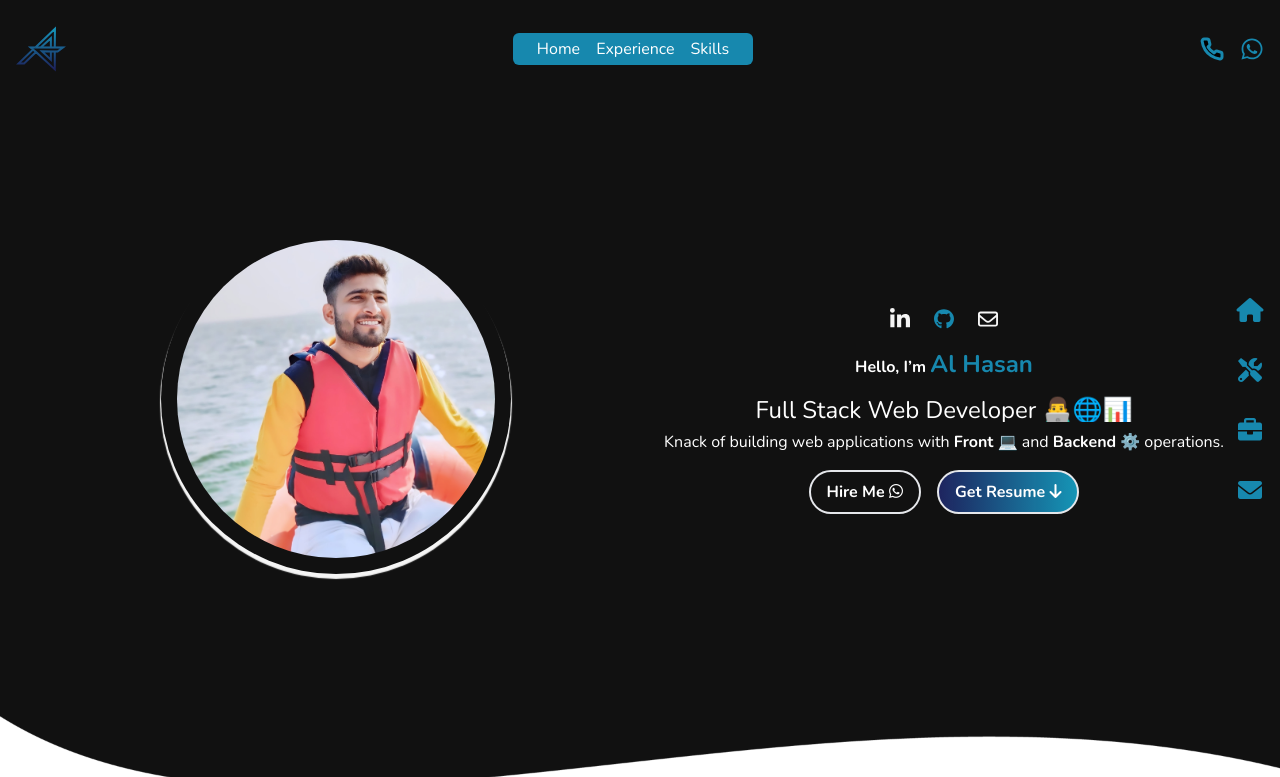
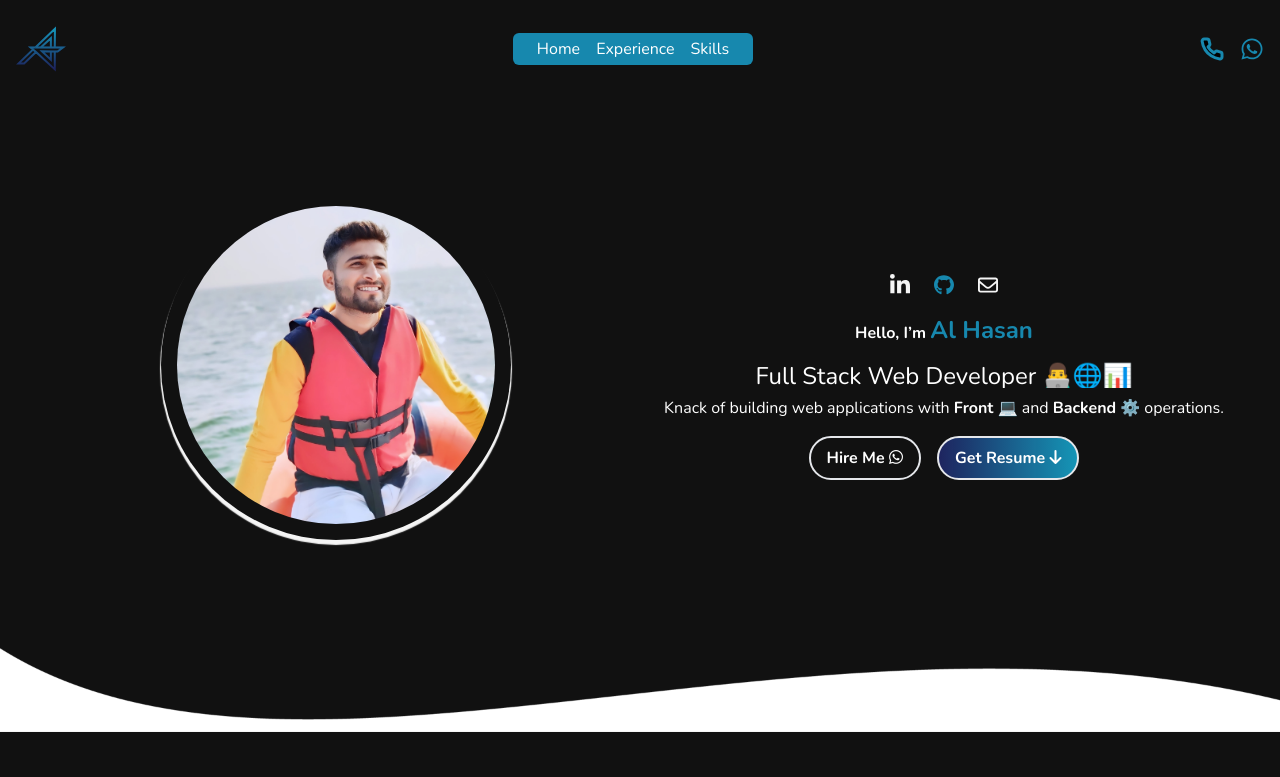
Before and after one commit to ai-Hasan/alhasan-portfolio, a website: page index.html in a window 1280 px wide. Shown: the top 777 px of the page. Drawn offline with nearby package versions, Linux system fonts and the light colour scheme.

Commit message:
Updated code to fix section overlap issues

```diff
--- a/index.html
+++ b/index.html
@@ -60,23 +60,8 @@
 
 <body class="bg-[#111] text-white font-['Nunito']">
 
-  <div class="navbar">
-    <a href="#home-section" class="sidebar-icon" aria-label="Home" data-label="Home">
-      <i class="fas fa-home"></i> <!-- Home Icon -->
-    </a>
-    <a href="#myskills" class="sidebar-icon" aria-label="Skills" data-label="Skills">
-      <i class="fas fa-tools"></i> <!-- Skills Icon -->
-    </a>
-    <a href="#projects-section" class="sidebar-icon" aria-label="Projects" data-label="Experience">
-      <i class="fas fa-briefcase"></i> <!-- Projects Icon -->
-    </a>
-    <a href="#contact-section" class="sidebar-icon" aria-label="Contact" data-label="Contact Me">
-      <i class="fas fa-envelope"></i> <!-- Contact Icon -->
-    </a>
 
-  </div>
-
-  <section id="home-section" class="flex flex-col justify-between relative">
+  <section id="home-section" class="flex flex-col justify-between relative mb-8">
     <div id="tsparticles"></div>
 
     <header
@@ -423,6 +408,8 @@
     </div>
   </section>
 
+
+
   <!-- Experiment's & Open Source -->
   <section class="max-w-screen-xl mx-auto px-4 pb-12">
     <div class="flex flex-col items-center justify-center">
@@ -449,7 +436,7 @@
                 </a>
               </h1>
               <p id="parafull"
-                class="text-sm w-full md:text-base mb-2 border-2 border-[#459bd5] px-4 py-2 rounded-md text-justify">
+                class="text-sm w-full md:text-base mb-2 border-2 border-[#459bd5] px-4 py-2 rounded-md text-justify to-white">
                 <strong class="text-[#459bd5]">Description:</strong> Created a sleek, user-friendly calculator using
                 HTML, CSS, and JavaScript, capable of performing basic arithmetic operations. Designed with a minimalist
                 layout, it features intuitive buttons, real-time text resizing based on input length, and handles
```
Also changed, not shown: output.css.
